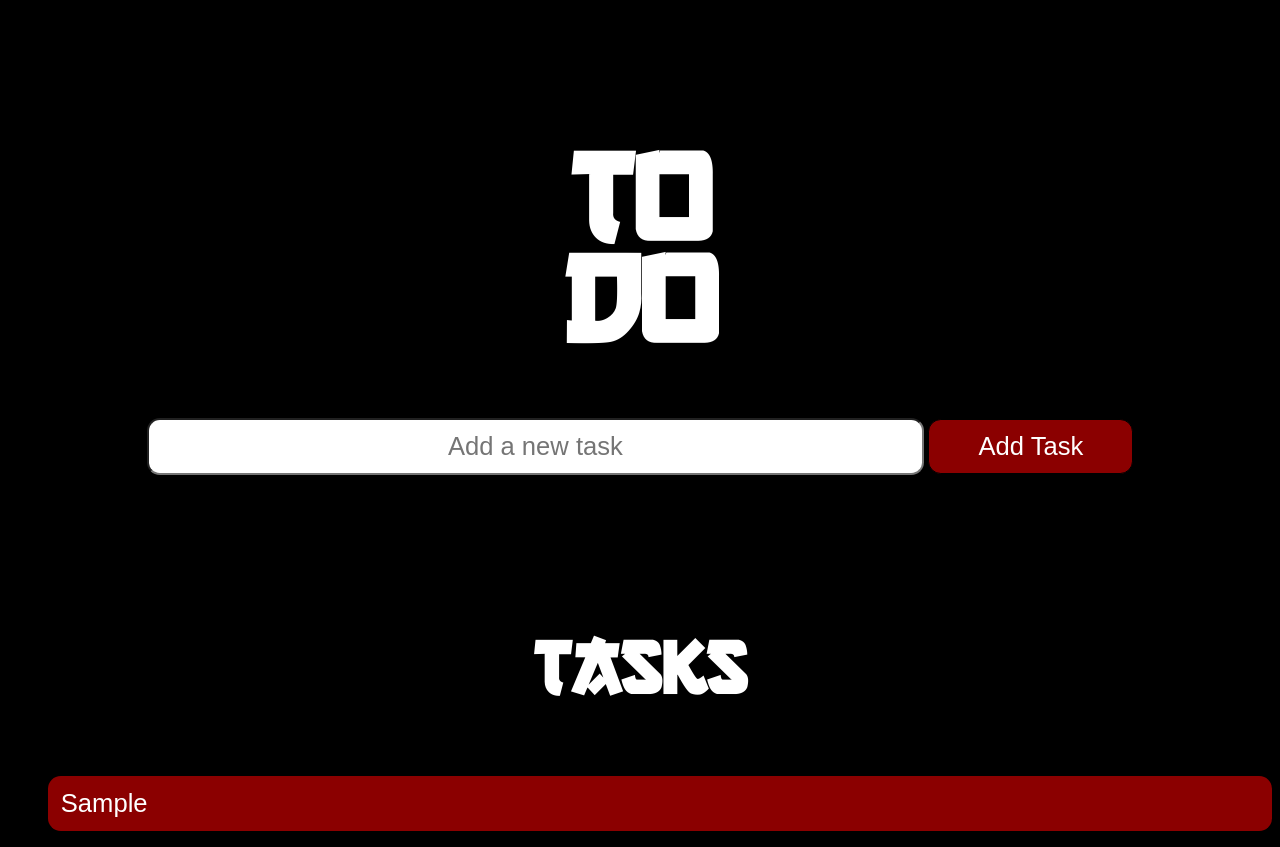
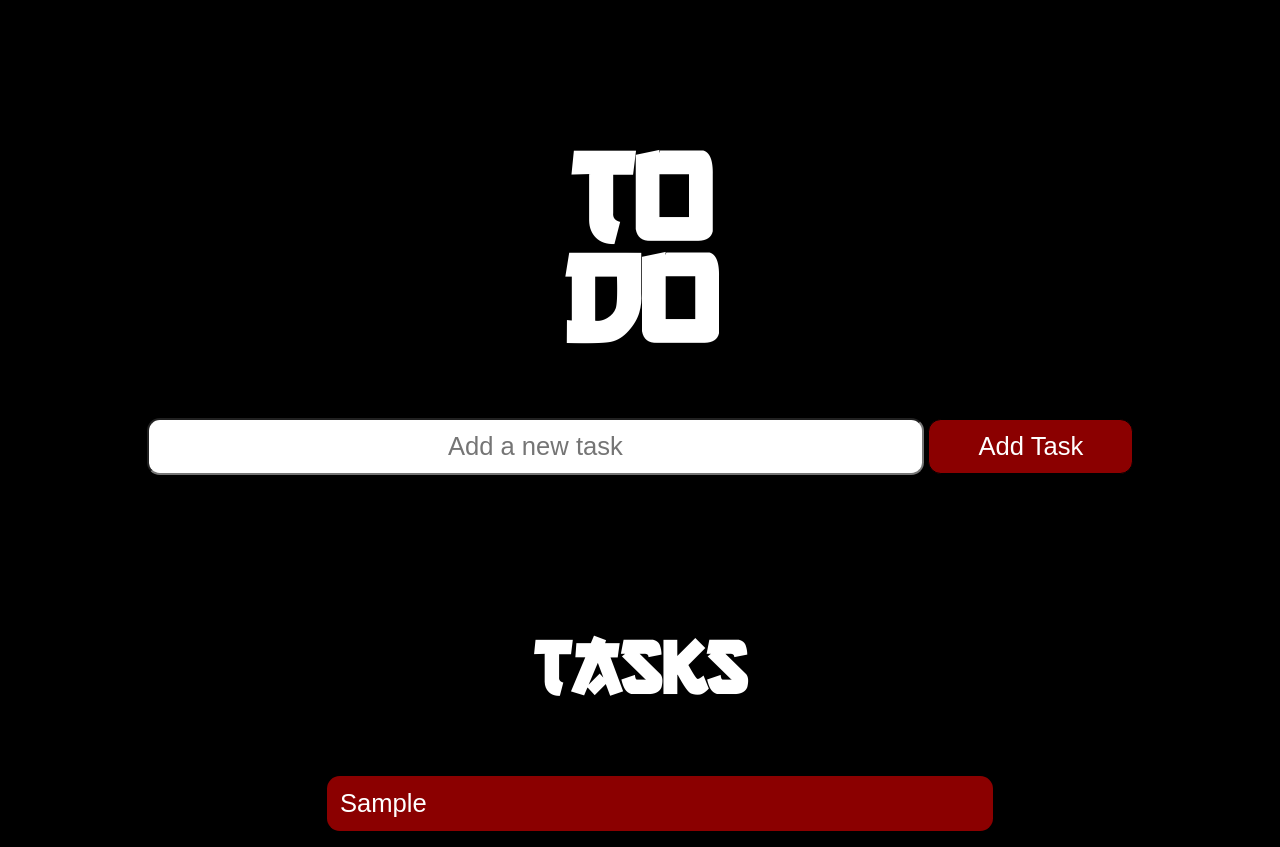
Before and after one commit to unshreif/TO-DO-tracker, a plain HTML site: page index.html in a window 1280 px wide. Both pictures are taken after typing "Sample" into the empty fields and a click on the button "Add Task". Drawn offline with Linux system fonts and the light colour scheme.

Commit message:
Update style.css

```diff
--- a/style.css
+++ b/style.css
@@ -58,7 +58,9 @@ li{
     margin: 1vw;
     border-radius: 1vw;
     font-size: 2vw;
+    width:  50vw;
     justify-content: center;
+    align-items: center;
     margin: auto;
 }
 
```
